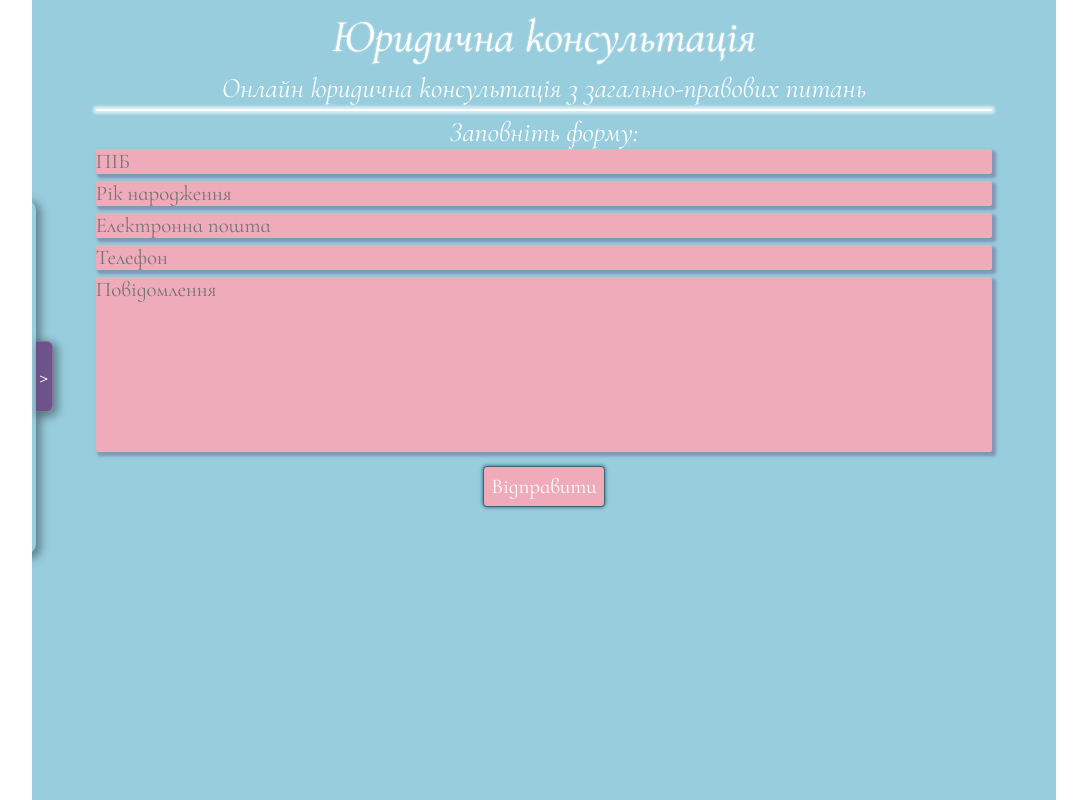
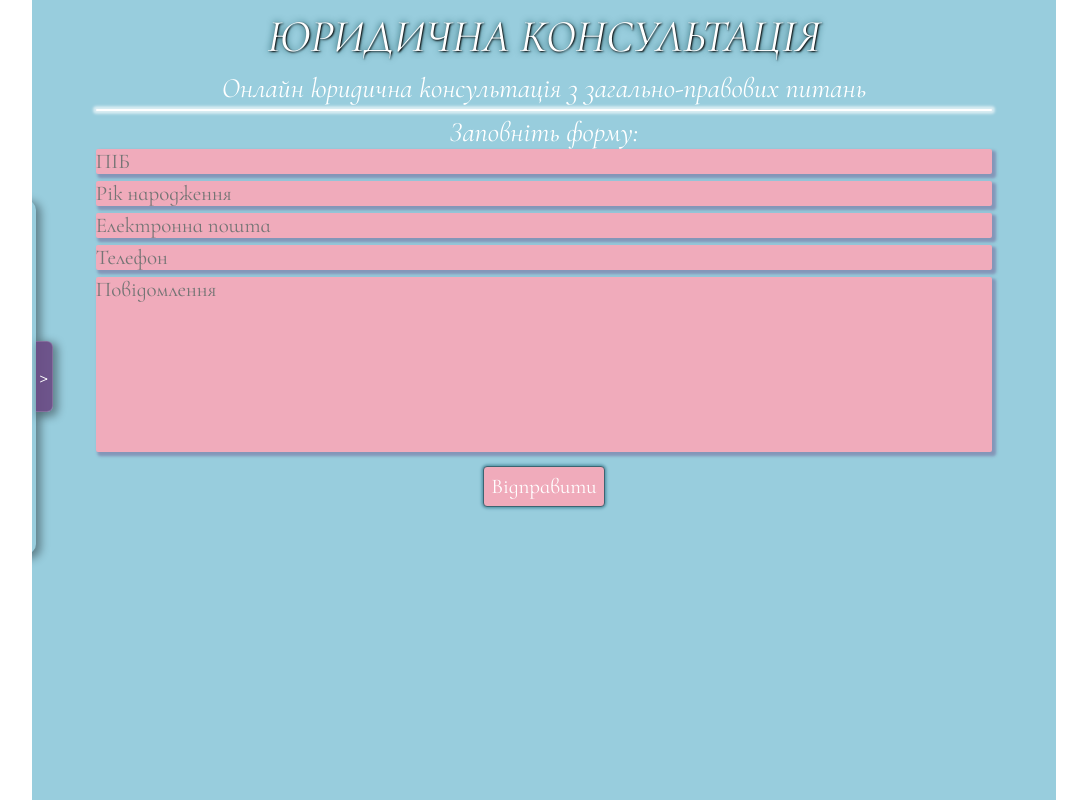
Before and after one commit to Pasha147/LawUkr, an Angular app in the folder Lawukr/: page /consultation in a window 1280 px wide. Shown: the whole page, without its empty margins (96-1183 px from the left). Built offline with nearby package versions, Linux system fonts and the light colour scheme.

Commit message:
The titles of pages hav been corrected

```diff
--- a/Lawukr/src/app/awards/awards.component.scss
+++ b/Lawukr/src/app/awards/awards.component.scss
@@ -4,6 +4,8 @@
   color: #ffffff;
 
   header {
+    text-transform: uppercase;
+    text-shadow: 1px 1px 2px black, 0 0 0.5rem rgb(76, 10, 82);
     text-align: center;
     margin-bottom: 0.5rem;
   }
--- a/Lawukr/src/app/consultation/consultation.component.scss
+++ b/Lawukr/src/app/consultation/consultation.component.scss
@@ -10,7 +10,9 @@
   header {
     margin-bottom: 1rem;
     h1 {
-      text-shadow: 0 0 2px #ffffff;
+      text-transform: uppercase;
+      text-shadow: 1px 1px 2px black, 0 0 0.5rem rgb(10, 74, 82);
+      //   text-shadow: 0 0 2px #ffffff;
     }
   }
   .intro {
--- a/Lawukr/src/app/publications/publications.component.scss
+++ b/Lawukr/src/app/publications/publications.component.scss
@@ -13,7 +13,7 @@
       color: #a88fcc;
       text-align: center;
       text-transform: uppercase;
-      text-shadow: 1px 1px 2px black, 0 0 0.5rem rgb(75, 35, 78);
+      text-shadow: 1px 1px 2px black, 0 0 0.5rem rgb(70, 78, 35);
     }
   }
   .art1 {
@@ -79,6 +79,7 @@
       h3 {
         margin-bottom: 0.5rem;
         font-size: 1.75rem;
+        font-weight: bold;
         text-align: center;
       }
       .refer {
```
Also changed, not shown: 3 other files (tests, documents, lock files or other folders).
